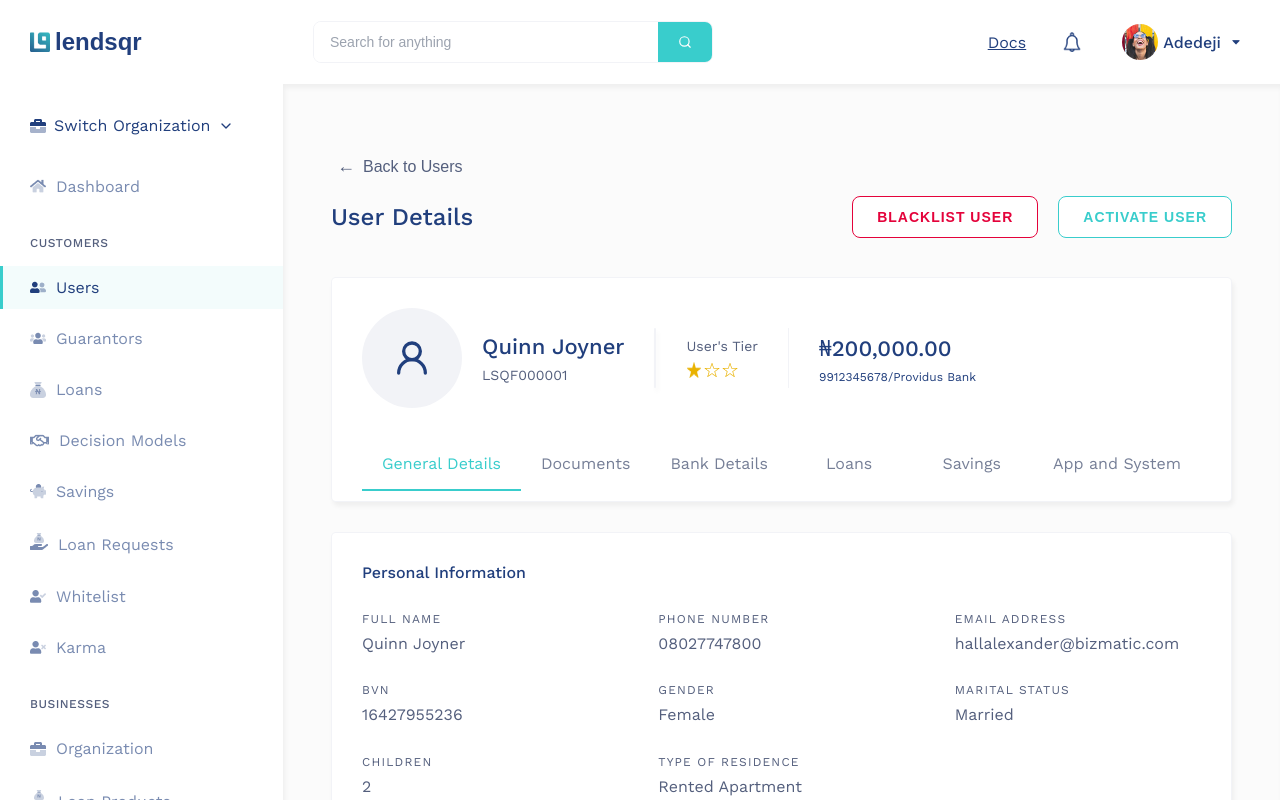
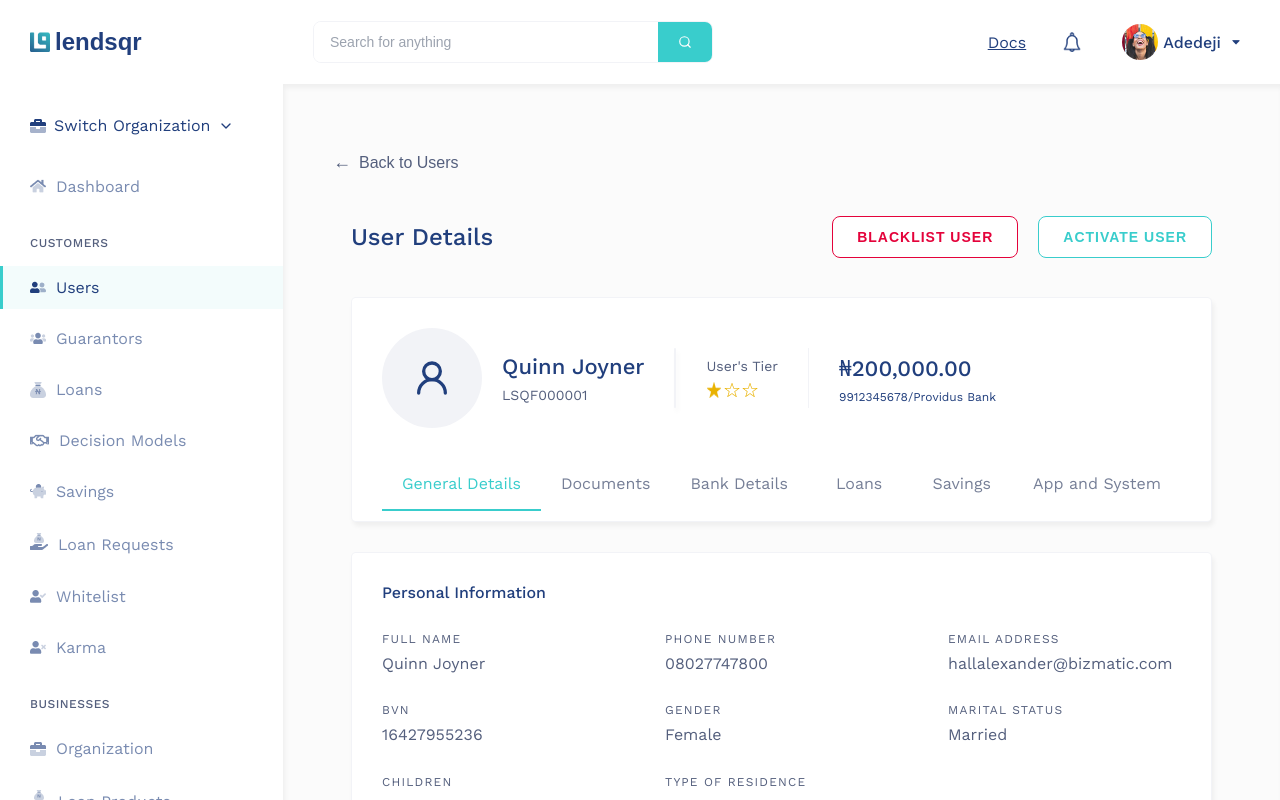
Before and after one commit to nne-nna/lendsqr-fe-test, a React (Vite) app: page /users/1 in a window 1280 px wide. Built offline with nearby package versions, Linux system fonts and the light colour scheme; a web font is replaced by a local one.

Commit message:
feat: restructure UserDetails.tsx

```diff
--- a/src/pages/UserDetails/UserDetails.tsx
+++ b/src/pages/UserDetails/UserDetails.tsx
@@ -28,11 +28,11 @@ const UserDetails = () => {
     }
   }, [userId, user])
 
-  if (loading) return <div className="user-details">Loading...</div>
-  if (!user) return <div className="user-details">User not found.</div>
+  if (loading) return <div className="user-details"><div className="container">Loading...</div></div>
+  if (!user) return <div className="user-details"><div className="container">User not found.</div></div>
 
   return (
-    <div className="user-details container">
+    <div className="user-details">
       <div className="user-details__back">
         <button className="back-btn" onClick={() => window.history.back()}>
           <span className="back-btn__icon">←</span>
@@ -40,6 +40,7 @@ const UserDetails = () => {
         </button>
       </div>
 
+      <div className="container">
         <div className="user-details__header">
           <h1 className="user-details__title">User Details</h1>
 
@@ -137,8 +138,8 @@ const UserDetails = () => {
               <Row label="EMAIL ADDRESS" value={user.guarantor.email} />
               <Row label="RELATIONSHIP" value={user.guarantor.relationship} />
             </div>
-
           </section>
+        </div>
       </div>
     </div>
   )
```
Lines whose indentation alone changed are shown as unchanged.
